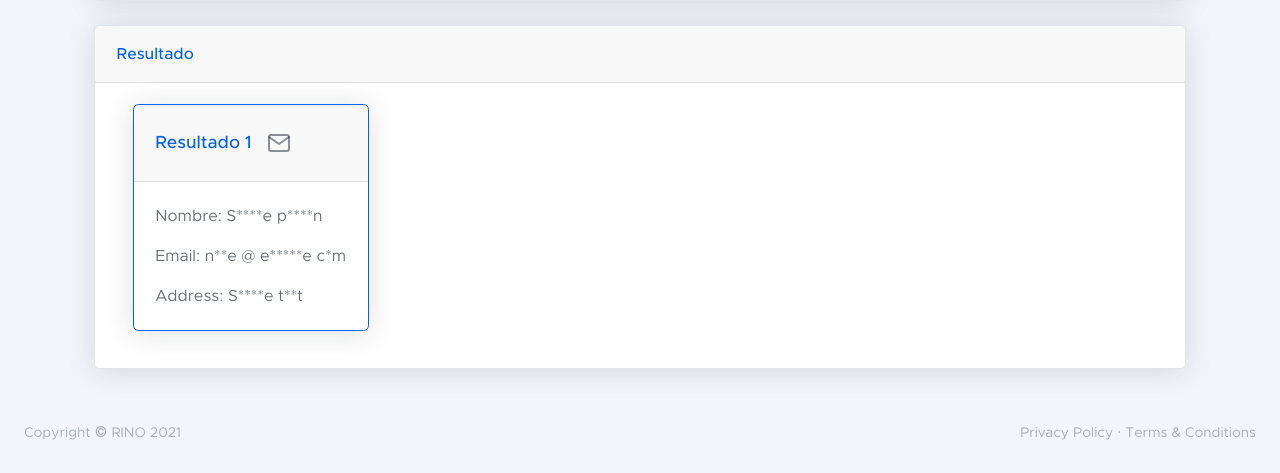
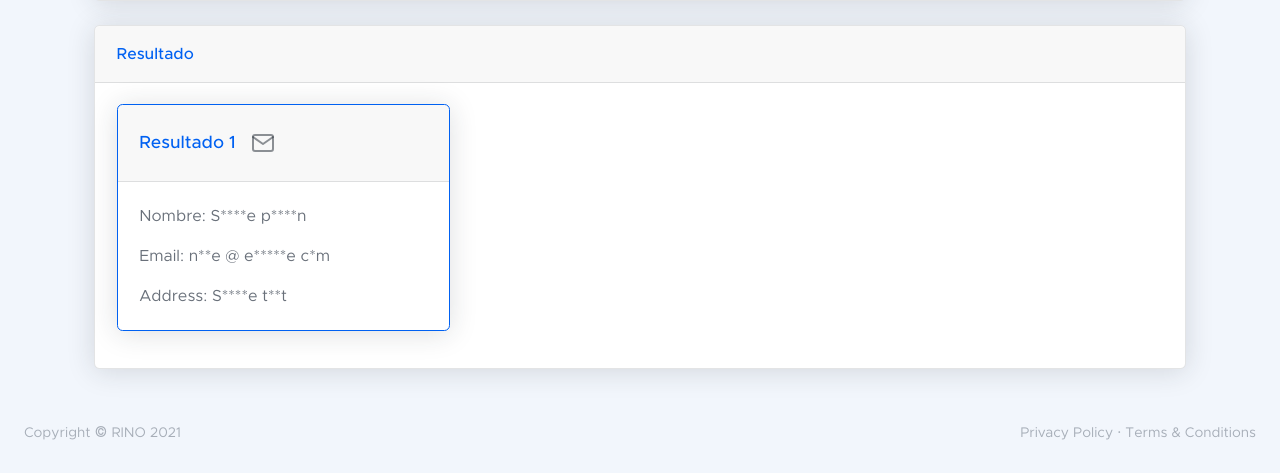
Before and after one commit to ingenieriask/repoazure, a Django app: template templates/pqrs/search_person_form.html in a window 1280 px wide. Shown: the part 666-1139 px from the top of the page. Run offline with Django 3.2, Linux system fonts and the light colour scheme; the template is opened without the code that fills it: values that come from a table or form of the project are taken from there, others are empty; tables that the repository leaves empty hold one stand-in row (values such as "Sample post"); parts of the project's set-up code (start-up, migrations or seed data) failed here and were passed over; some libraries are stand-ins or nearby versions.

Commit message:
refactor: cards info in search_person_form

```diff
--- a/templates/pqrs/search_person_form.html
+++ b/templates/pqrs/search_person_form.html
@@ -22,9 +22,11 @@
 {% if list %}
 <div class="card mb-4">
   <div class="card-header">Resultado</div>
-  <div class="card-body d-flex">
+  <div class="card-body">
+    <div class="row">
       {% for person in list%}
-    <div class="card border-primary mb-3 ml-3" style="max-width: 18rem">
+      <div class="col-md-4">
+        <div class="card border-primary mb-3">
           <h5 class="card-header text-primary">
             Resultado {{forloop.counter}}
             <a
@@ -42,34 +44,32 @@
             <p class="card-text">Address: {{person.get_anonymized_address }}</p>
           </div>
         </div>
+      </div>
       {% endfor %}
+    </div>
   </div>
 </div>
 {% else %} {% if person_form %}
 <div class="card mb-4">
   <div class="card-header">Persona</div>
   <div class="card-body">
-    <form method="post" id='sender_create_form'>{% crispy person_form %} {% csrf_token %}</form>
+    <form method="post" id="sender_create_form">{% crispy person_form %} {% csrf_token %}</form>
   </div>
 </div>
 <div class="card mb-4" id="form_container" hidden>
   <div class="card-header">Persona</div>
-  <div class="card-body" >
+  <div class="card-body">
     <table class="table table-hover">
       <thead>
         <tr>
-            <th class='text-center' scope="col">Nombre y apellido</th>
-            <th class='text-center' scope="col">Tipo y Numero de Documento</th>
-            <th class='text-center' scope="col">Acci&oacute;n</th>
+          <th class="text-center" scope="col">Nombre y apellido</th>
+          <th class="text-center" scope="col">Tipo y Numero de Documento</th>
+          <th class="text-center" scope="col">Acci&oacute;n</th>
         </tr>
       </thead>
-        <tbody id='tb_request_sender'>
-        </tbody>
+      <tbody id="tb_request_sender"></tbody>
     </table>
-
   </div>
 </div>
 
 {% endif %} {% endif %} {% endblock %}
-  </div>
-</div>
```
Lines whose indentation alone changed are shown as unchanged.
